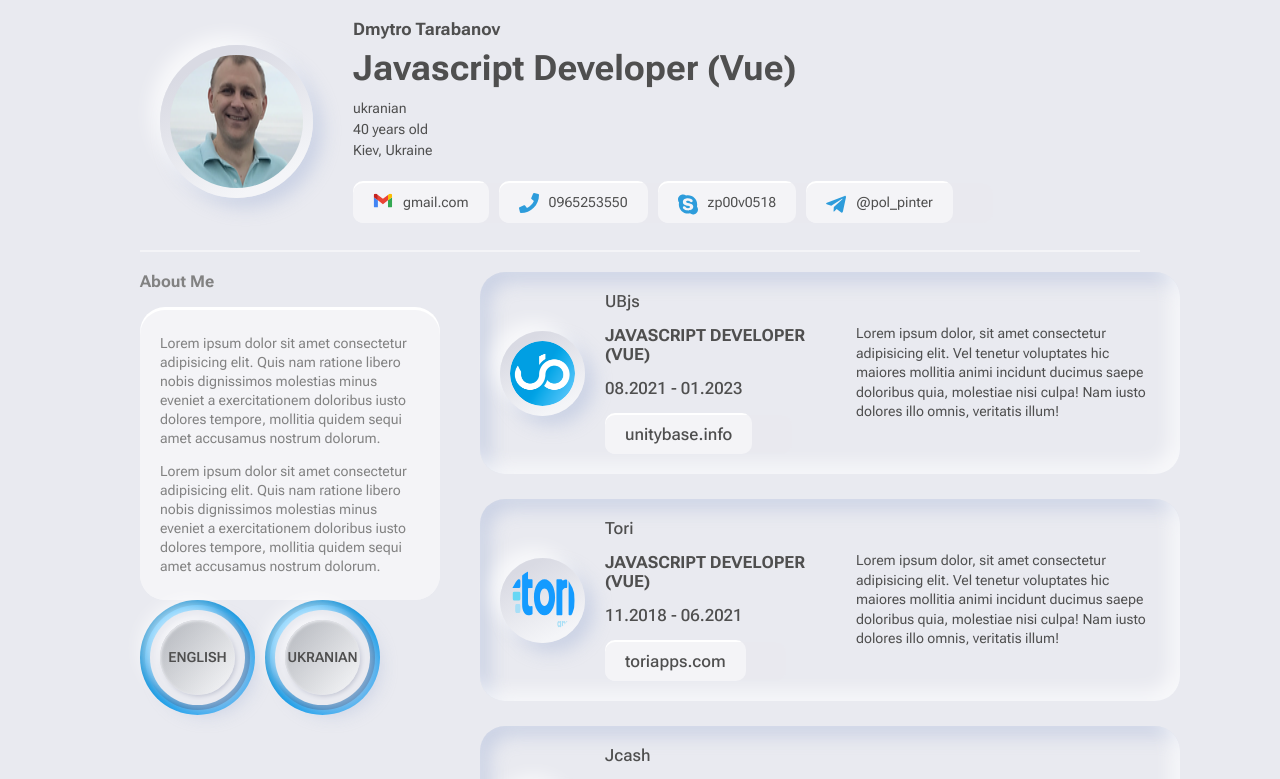
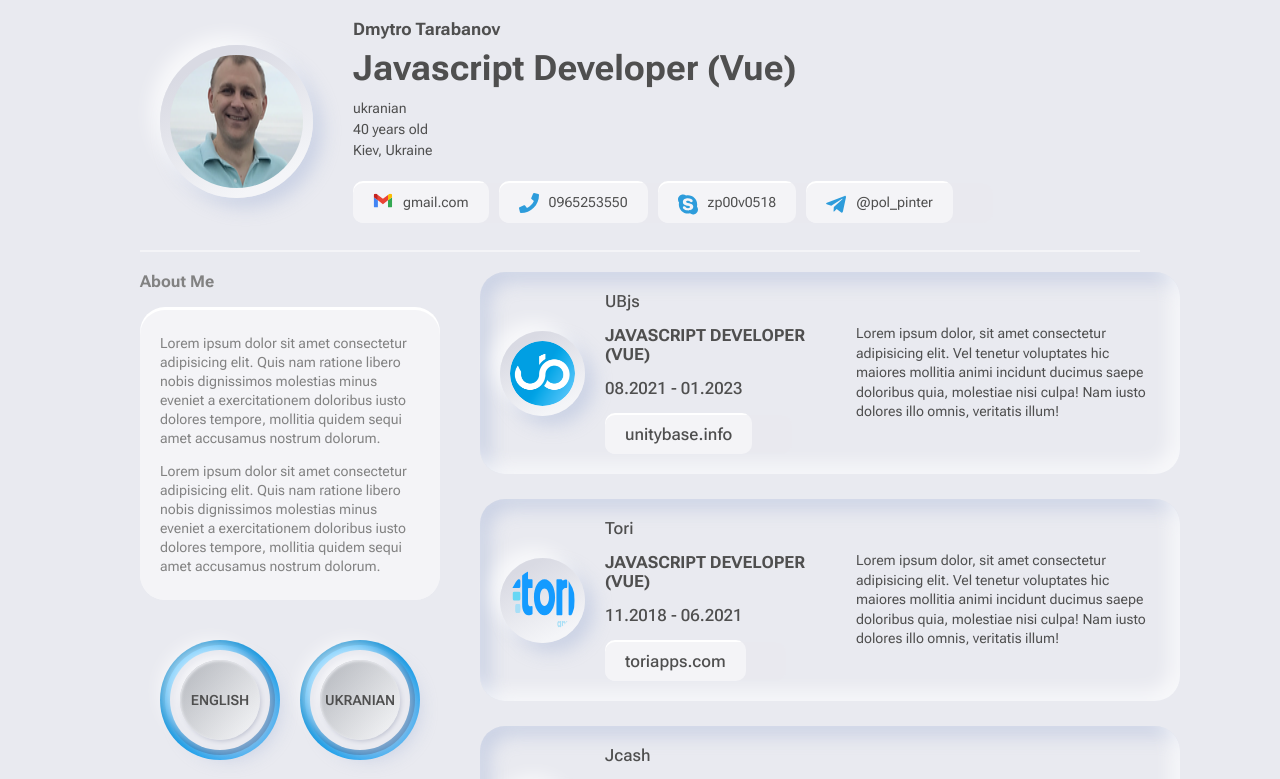
Before and after one commit to zp00v0518/cv-neo, a Vue app: page / in a window 1280 px wide. Shown: the top 779 px of the page. Built offline with nearby package versions, Linux system fonts and the light colour scheme.

Commit message:
creted lang conponent

```diff
--- a/src/components/atoms/LanguageCv/LanguageCv.vue
+++ b/src/components/atoms/LanguageCv/LanguageCv.vue
@@ -29,6 +29,7 @@ export default {
   padding: calc(var(--padding-lang) / 2);
   aspect-ratio: 1;
   background: linear-gradient(318.21deg, #11a8fd 14.05%, #0081c9 85.29%);
+  width: 110px;
 }
 .lang--cover {
   border-radius: 100%;
--- a/src/components/moleculs/LanguageList/LanguageList.vue
+++ b/src/components/moleculs/LanguageList/LanguageList.vue
@@ -21,11 +21,3 @@ export default {
   }
 }
 </script>
-
-<style>
-.lang-list {
-    display: grid;
-    grid-template-columns: repeat(auto-fill, 115px);
-    column-gap: var(--padding);
-}
-</style>
--- a/src/components/organism/SidebarCv/SidebarCv.vue
+++ b/src/components/organism/SidebarCv/SidebarCv.vue
@@ -19,4 +19,13 @@ export default {
 .sidebar .about h3 {
   margin-block-start: 0;
 }
+
+.sidebar .lang-list {
+  display: flex;
+  justify-content: center;
+  align-items: center;
+  gap: var(--padding-double);
+  padding-block-start: calc(var(--padding-double) * 2);
+  padding-block-end: calc(var(--padding-double) * 2);
+}
 </style>
```
